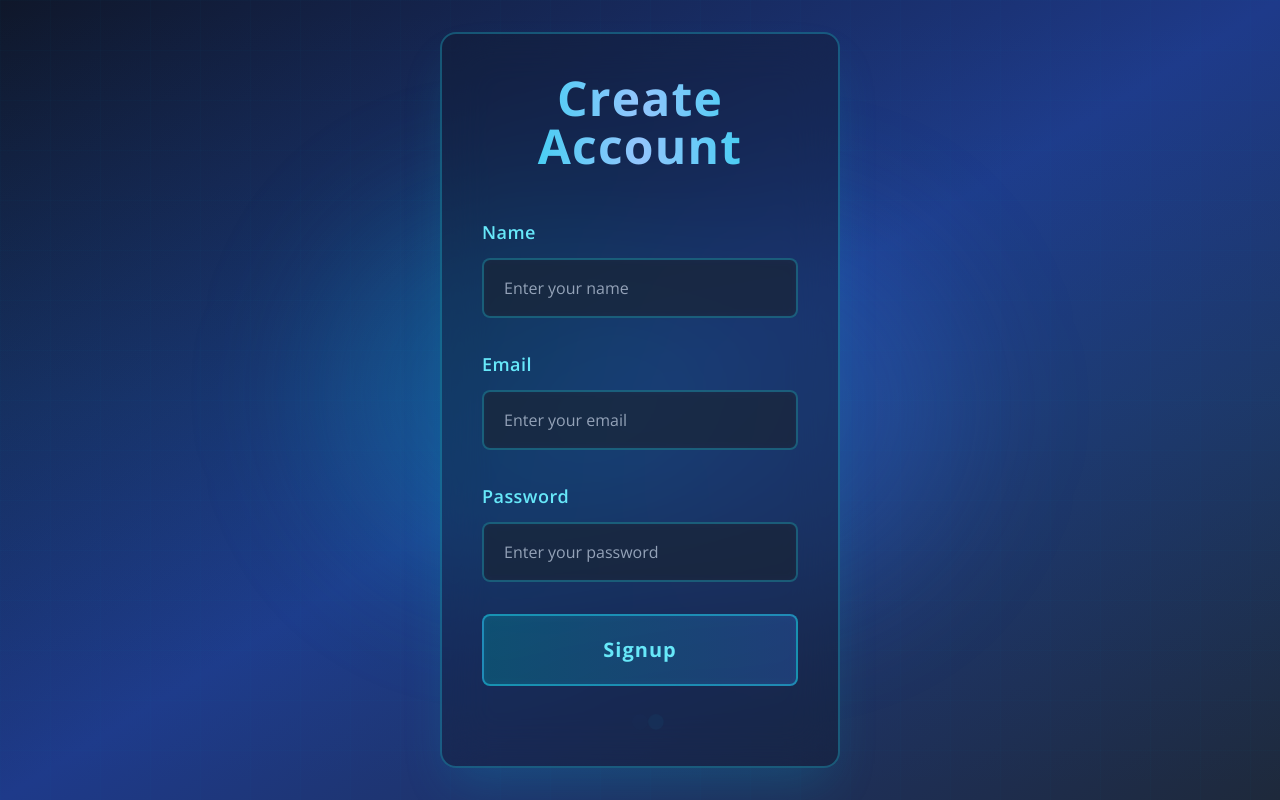
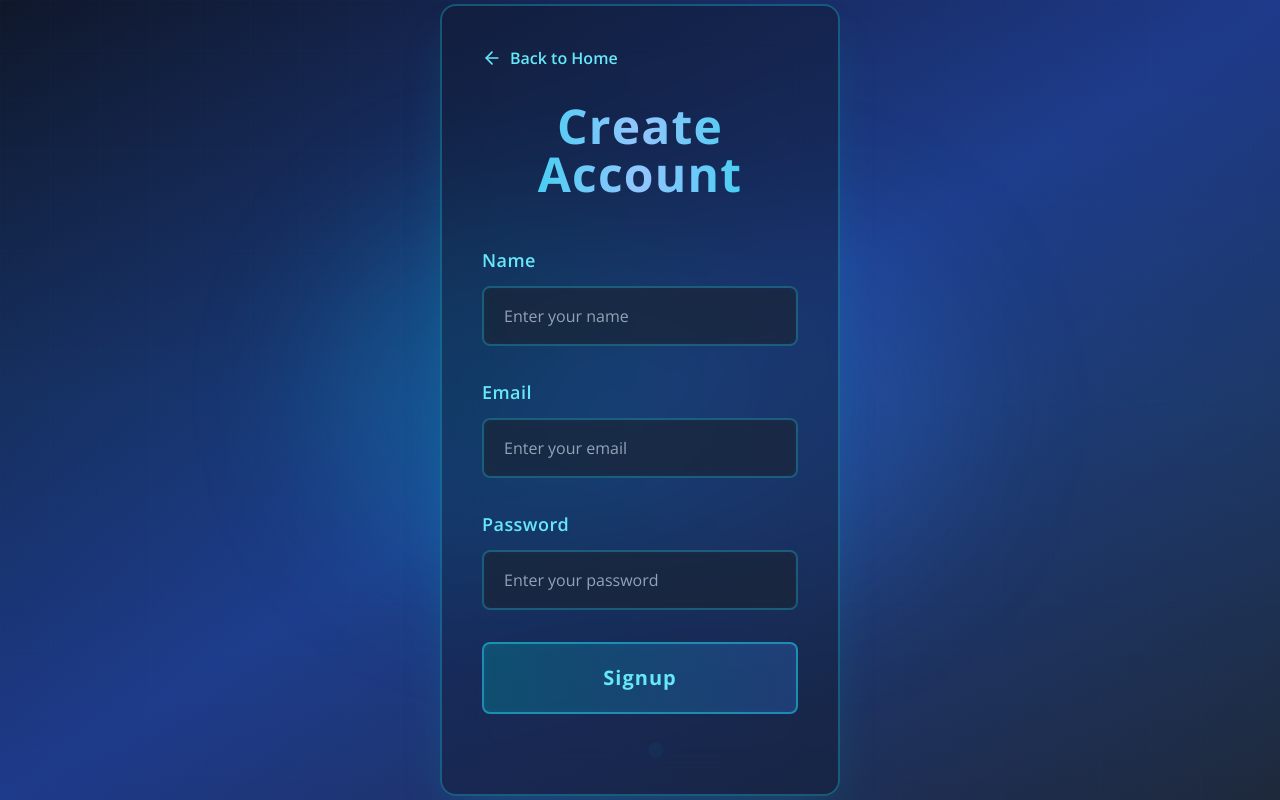
Before and after one commit to Goku10/Tsk-mgr-v1, a React (Vite) app: page /signup in a window 1280 px wide. Built offline with nearby package versions, Linux system fonts and the light colour scheme.

Commit message:
Updated Signup.tsx

```diff
--- a/src/pages/Login.tsx
+++ b/src/pages/Login.tsx
@@ -1,8 +1,11 @@
 import { useState } from 'react';
+import { useNavigate } from 'react-router-dom';
+import { ArrowLeft } from 'lucide-react';
 
 function Login() {
   const [email, setEmail] = useState('');
   const [password, setPassword] = useState('');
+  const navigate = useNavigate();
 
   const handleSubmit = (e: React.FormEvent) => {
     e.preventDefault();
@@ -25,6 +28,14 @@ function Login() {
       {/* Main content */}
       <div className="relative z-10 w-full max-w-md px-6">
         <div className="bg-slate-900/40 backdrop-blur-xl border-2 border-cyan-400/30 rounded-2xl p-10 shadow-2xl shadow-cyan-500/20">
+          <button
+            onClick={() => navigate('/')}
+            className="flex items-center gap-2 text-cyan-300 hover:text-cyan-200 transition-colors duration-300 mb-8 group"
+          >
+            <ArrowLeft className="w-5 h-5 group-hover:-translate-x-1 transition-transform duration-300" />
+            <span className="font-semibold">Back to Home</span>
+          </button>
+
           <h1 className="text-5xl font-bold mb-12 text-center text-transparent bg-clip-text bg-gradient-to-r from-cyan-400 via-blue-300 to-cyan-400 tracking-wide">
             Login
           </h1>
--- a/src/pages/Signup.tsx
+++ b/src/pages/Signup.tsx
@@ -1,9 +1,12 @@
 import { useState } from 'react';
+import { useNavigate } from 'react-router-dom';
+import { ArrowLeft } from 'lucide-react';
 
 function Signup() {
   const [name, setName] = useState('');
   const [email, setEmail] = useState('');
   const [password, setPassword] = useState('');
+  const navigate = useNavigate();
 
   const handleSubmit = (e: React.FormEvent) => {
     e.preventDefault();
@@ -25,6 +28,14 @@ function Signup() {
       {/* Main content */}
       <div className="relative z-10 w-full max-w-md px-6">
         <div className="bg-slate-900/40 backdrop-blur-xl border-2 border-cyan-400/30 rounded-2xl p-10 shadow-2xl shadow-cyan-500/20">
+          <button
+            onClick={() => navigate('/')}
+            className="flex items-center gap-2 text-cyan-300 hover:text-cyan-200 transition-colors duration-300 mb-8 group"
+          >
+            <ArrowLeft className="w-5 h-5 group-hover:-translate-x-1 transition-transform duration-300" />
+            <span className="font-semibold">Back to Home</span>
+          </button>
+
           <h1 className="text-5xl font-bold mb-12 text-center text-transparent bg-clip-text bg-gradient-to-r from-cyan-400 via-blue-300 to-cyan-400 tracking-wide">
             Create Account
           </h1>
```
